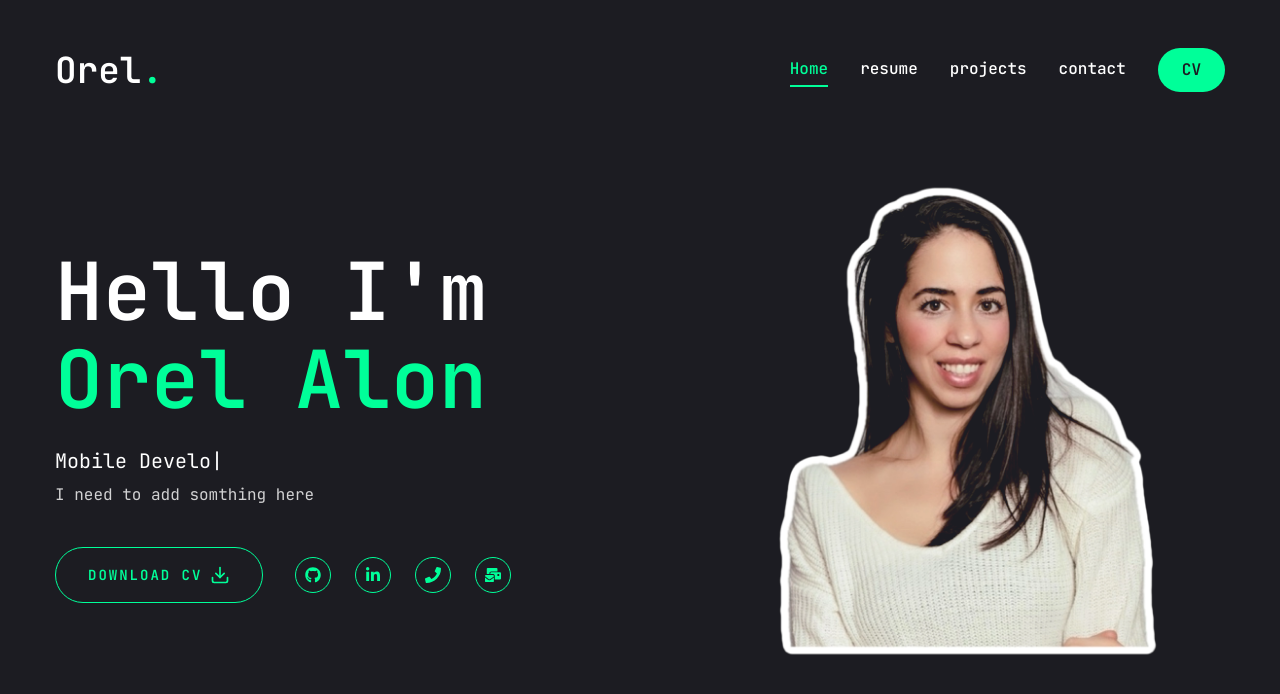
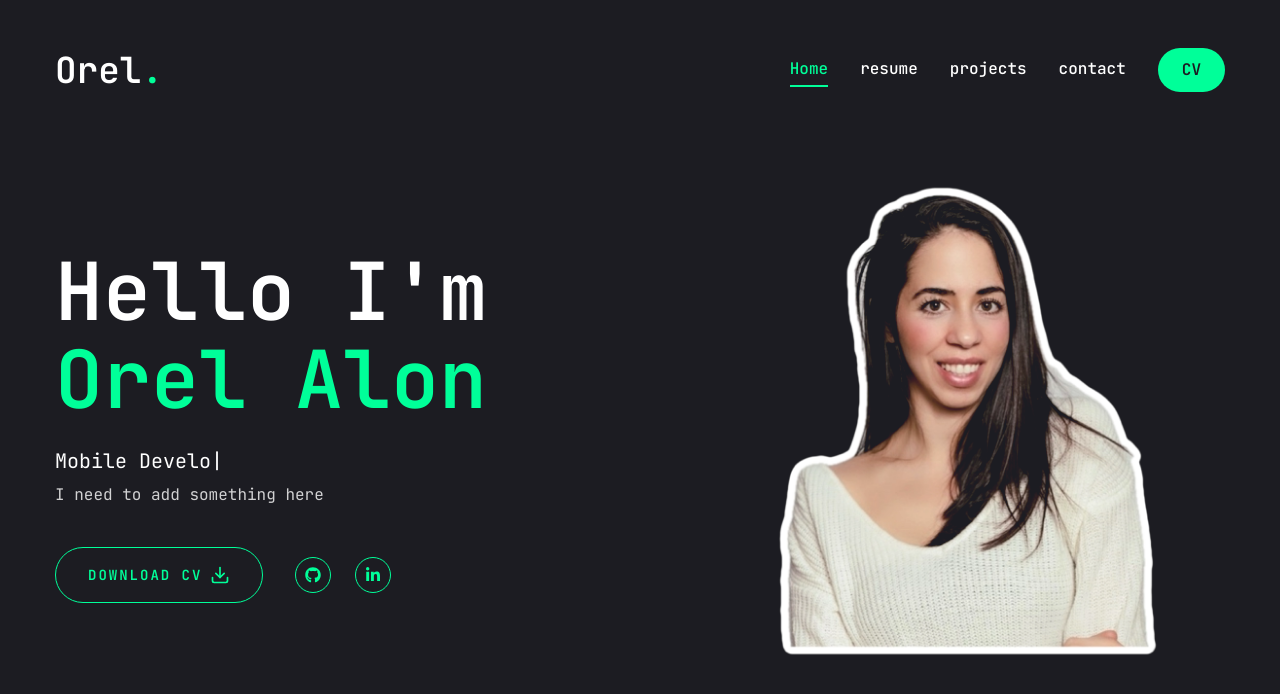
Before and after one commit to OrelAlon/nextjs-portfolio, a Next.js app: page / in a window 1280 px wide. Shown: the top 694 px of the page. Built offline with nearby package versions, Linux system fonts and the light colour scheme.

Commit message:
update scoial component and home page

```diff
--- a/app/page.jsx
+++ b/app/page.jsx
@@ -29,7 +29,7 @@
                 1000,
                 'Mobile Developer',
                 1000,
-                'project manager',
+                'Project Manager',
                 1000,
               ]}
               wrapper='span'
@@ -37,17 +37,23 @@
               repeat={Infinity}
             />
             <p className='max-w-[500px] mb-9 text-white/80'>
-              I need to add somthing here
+              I need to add something here
             </p>
             <div className='flex flex-col xl:flex-row items-center gap-8'>
+              <a
+                target='_blank'
+                href='https://drive.google.com/file/d/17wGx6-20Xu02v4S87wu4nHbAHufuNVzd/view?usp=sharing'
+                download
+              >
                 <Button
                   variant='outline'
                   size='lg'
-                className=' flex items-center gap-2'
+                  className='flex items-center gap-2'
                 >
                   <span>Download CV</span>
                   <FiDownload className='text-xl' />
                 </Button>
+              </a>
               <div className='mb-8 xl:mb-0'>
                 <Social
                   containerStyles='flex gap-6'
--- a/components/Social.jsx
+++ b/components/Social.jsx
@@ -4,8 +4,8 @@
 const socials = [
   { icon: <FaGithub />, path: 'https://github.com/OrelAlon' },
   { icon: <FaLinkedinIn />, path: 'https://www.linkedin.com/in/orel-alon/' },
-  { icon: <FaPhone />, path: 'tel:0526707895' },
-  { icon: <FaMailBulk />, path: 'mailto:orel.alon.dev@gmail.com' },
+  // { icon: <FaPhone />, path: 'tel:0526707895' },
+  // { icon: <FaMailBulk />, path: 'mailto:orel.alon.dev@gmail.com' },
 ];
 
 const Social = ({ containerStyles, iconStyles }) => {
```
Lines whose indentation alone changed are shown as unchanged.
